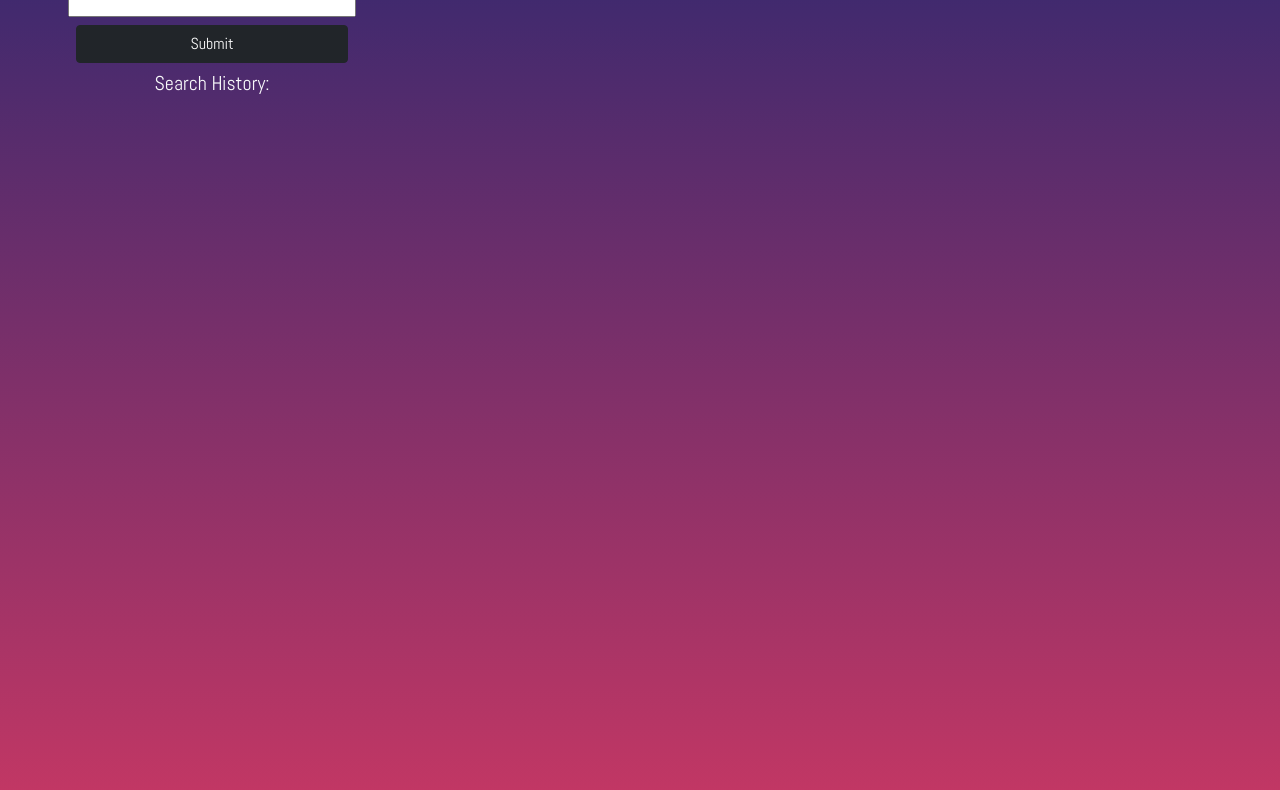
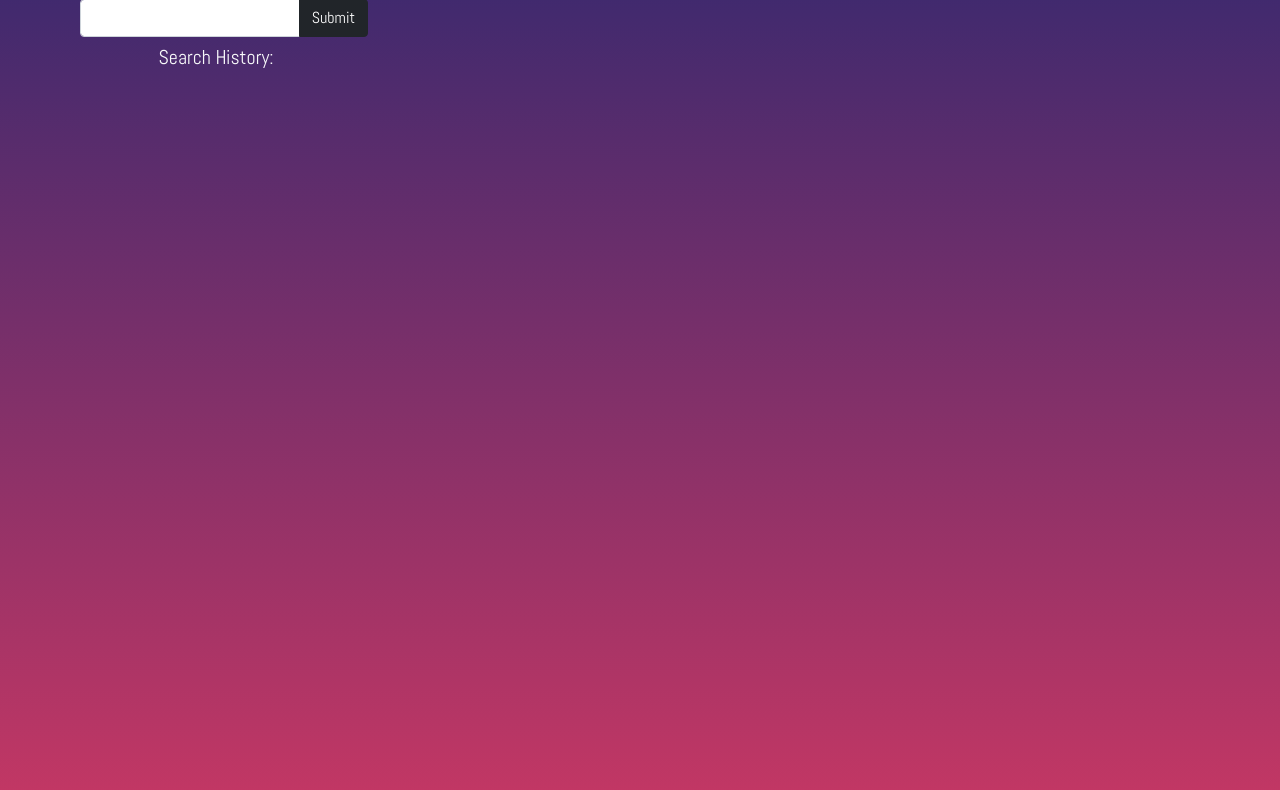
Before and after one commit to sillytsundere/my-weather-spot, a plain HTML site: page index.html in a window 1280 px wide. Shown: the part 223-1013 px from the top of the page. Drawn offline with nearby package versions, Linux system fonts and the light colour scheme.

Commit message:
fixed button still populating wrong color bug, and refactored html flex boxes

```diff
--- a/assets/js/script.js
+++ b/assets/js/script.js
@@ -36,7 +36,7 @@ $(function () {
     }
     //creates and displays searched cities as button elements and appends them to search history div element
     var historyItem = document.createElement("button");
-    historyItem.setAttribute("class", "btn btn-primary");
+    historyItem.setAttribute("class", "btn btn-dark");
     historyItem.textContent = city;
     displaySearches.append(historyItem);
     getWeather(city);
--- a/index.html
+++ b/index.html
@@ -37,14 +37,21 @@
     <header class="pt-5 quicksand-font text-center">
       <h1>STELLAR WEATHER</h1>
     </header>
-    <main class="d-flex flex-column flex-md-row min-vh-100 m-3 abel-regular">
-      <section id="search" class="col-12 col-md-3 col-lg-3 m-1">
+    <main class=" min-vh-100 m-3 abel-regular d-flex flex-column flex-md-row">
+      <section id="search" class="col-12 col-md-3 col-lg-3 m-2">
         <form class="d-flex flex-column justify-content-center">
           <h2>Search for a City:</h2>
-          <input id="city" type="text" />
-          <button id="searchbtn" type="submit" class="btn btn-dark m-2">
-            Submit
-          </button>
+          <div class="input-group m-2">
+            <input
+              id="city"
+              type="text"
+              class="form-control"
+              aria-label="City name"
+            />
+            <button id="searchbtn" type="submit" class="btn btn-dark">
+              Submit
+            </button>
+          </div>
         </form>
         <h5 class="text-center">Search History:</h5>
         <div id="search-history" class="d-flex flex-column-reverse gap-2">
@@ -52,7 +59,7 @@
         </div>
       </section>
 
-      <section id="results" class="col-12 col-md-9 col-lg-9 m-1">
+      <section id="results" class="col-12 col-md-9 col-lg-9 m-2">
         <div id="weather-display">
           <!--This div contains empty elements that are changed dynamically by Js file to display current weather conditions-->
           <h2 id="city-display"></h2>
```
